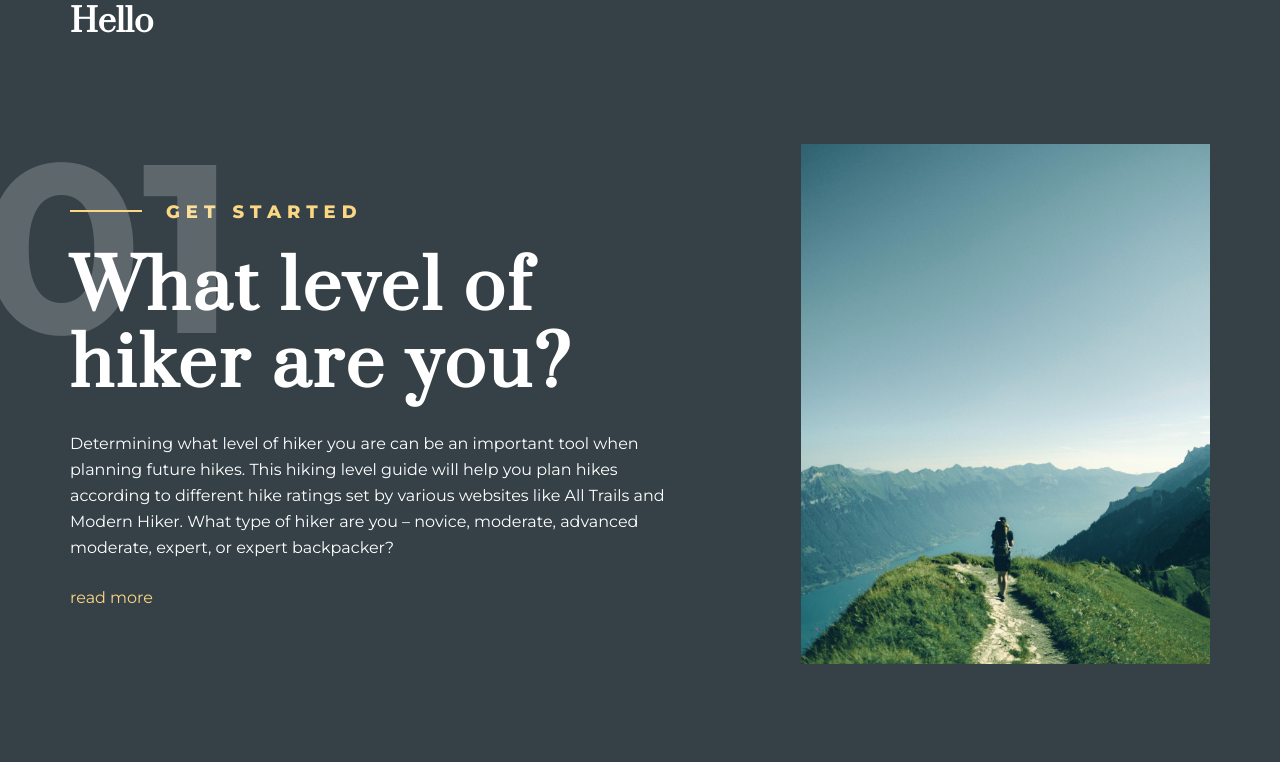
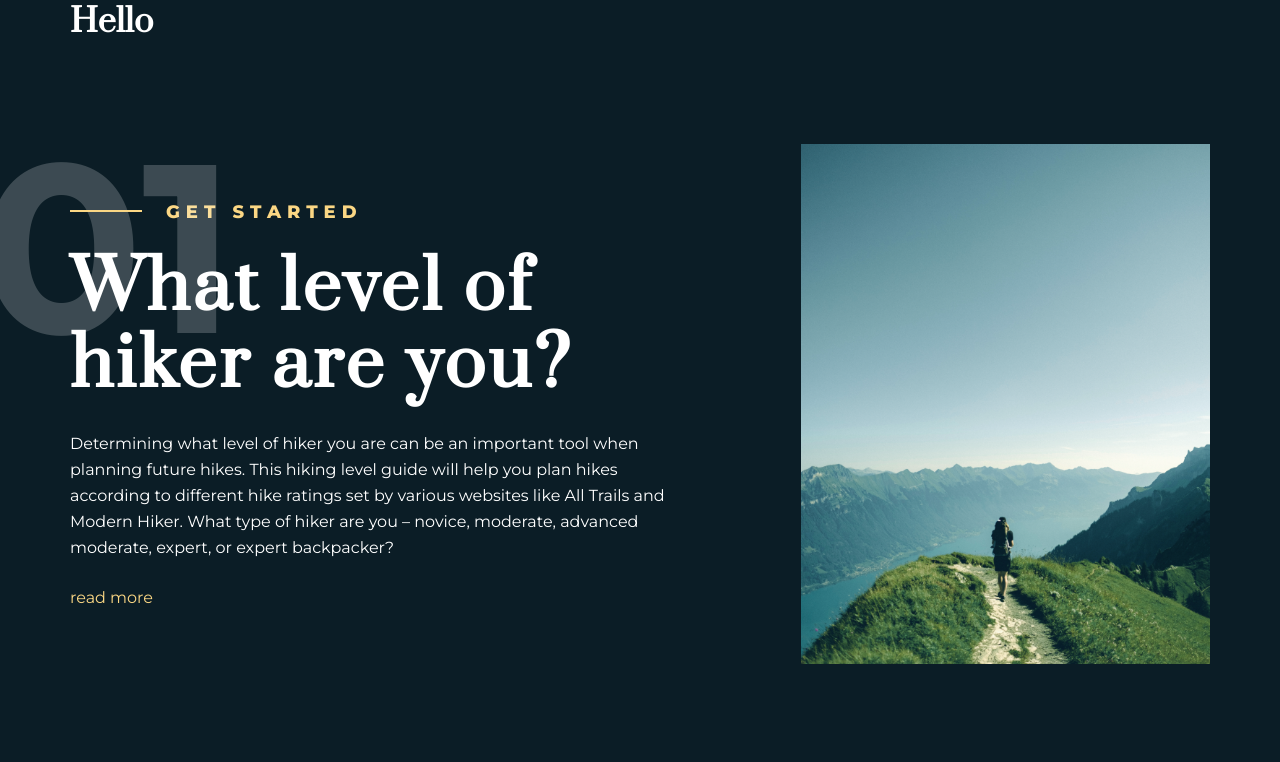
Before and after one commit to Polyakirill/react_test, a React (Create React App) app: page / in a window 1280 px wide. Shown: the top 762 px of the page. Built offline with nearby package versions, Linux system fonts and the light colour scheme.

Commit message:
Changing main background color

```diff
--- a/src/index.scss
+++ b/src/index.scss
@@ -1,6 +1,6 @@
 body {
   margin: 0;
-  background-color: #354147;
+  background-color: #0B1D26;
   display: flex;
   flex-direction: column;
   align-items: center;
```
